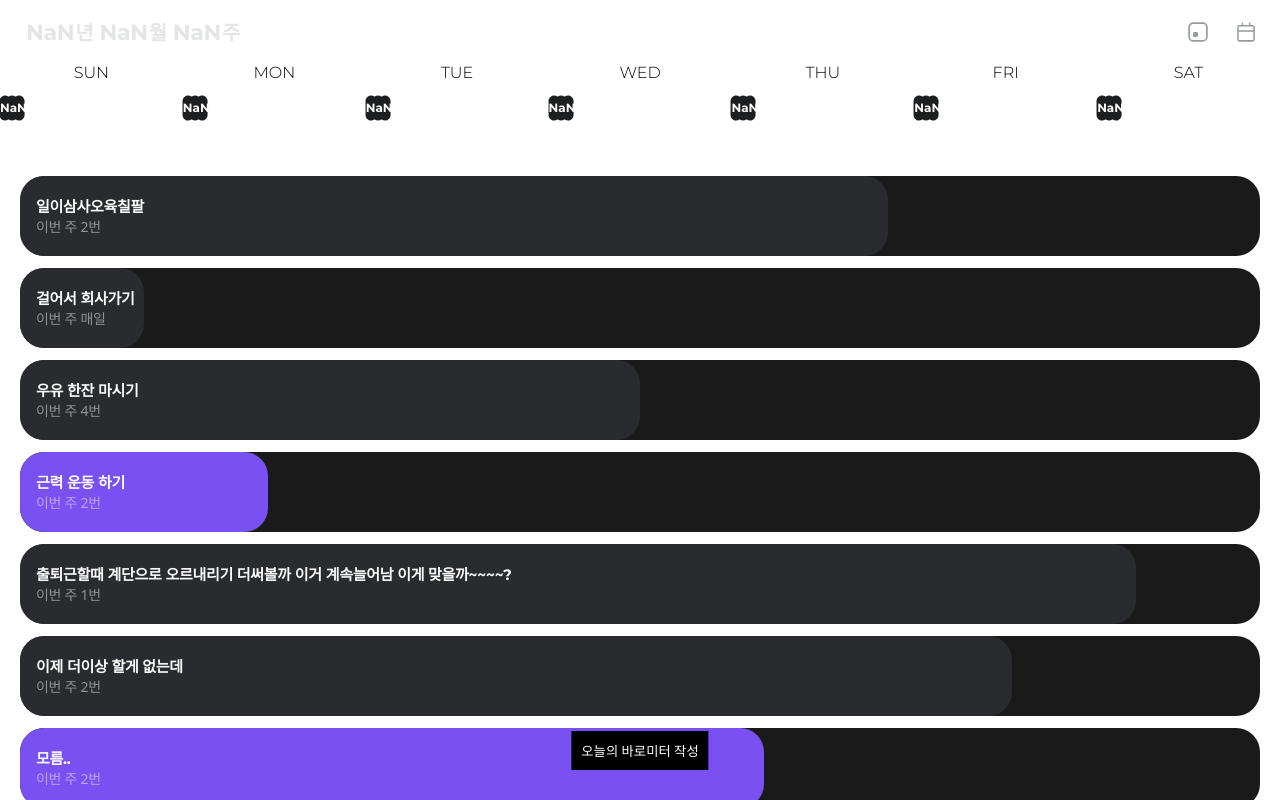
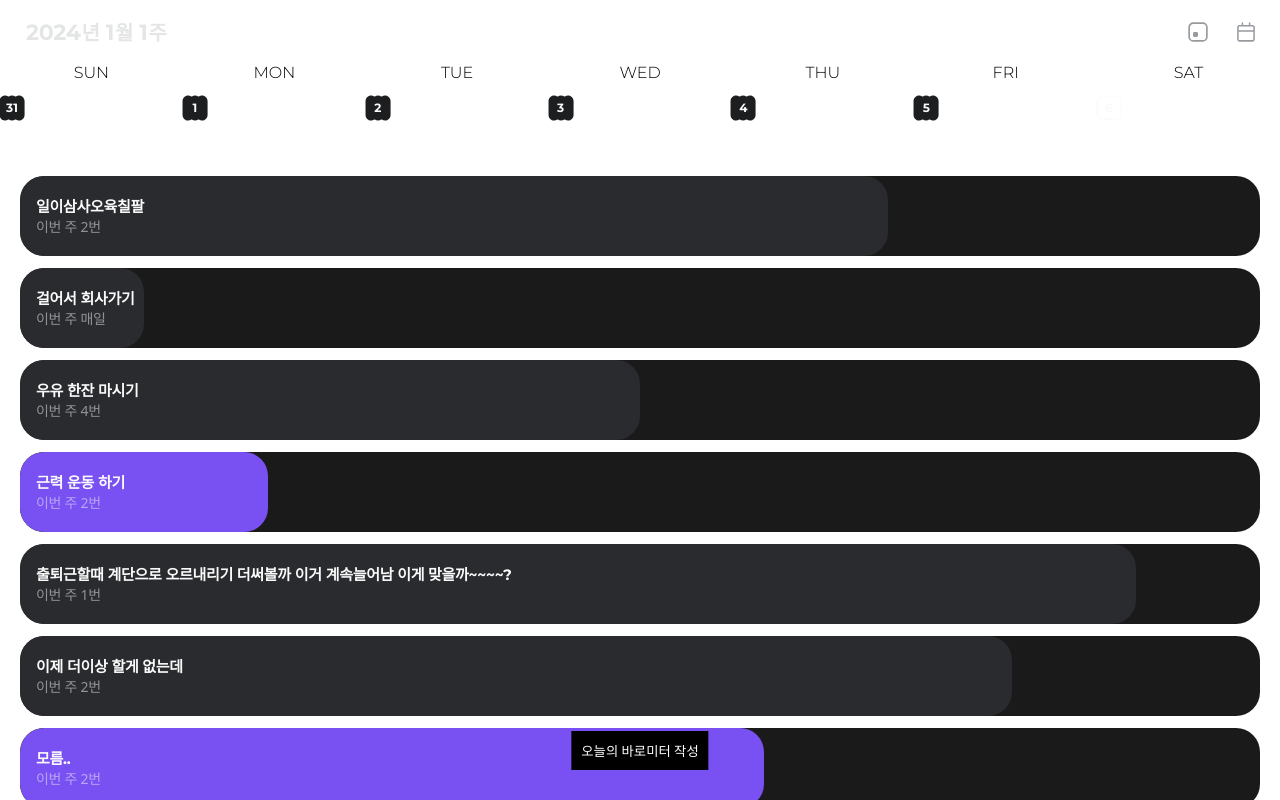
Before and after one commit to baro-meter/barometer-frontend, a Next.js app in the folder web/: page /calendar/weekly in a window 1280 px wide. Built offline with nearby package versions, Linux system fonts and the light colour scheme.

Commit message:
weekly page 초기화 이슈 해결

```diff
--- a/web/src/pages/calendar/weekly.tsx
+++ b/web/src/pages/calendar/weekly.tsx
@@ -6,7 +6,6 @@ import React, { useCallback, useEffect, useState } from "react";
 import weekOfYear from "dayjs/plugin/weekOfYear";
 import weekYear from "dayjs/plugin/weekYear";
 import utc from "dayjs/plugin/utc";
-import timezone from "dayjs/plugin/timezone";
 import { useRouter } from "next/router";
 import { getFormatDayjs } from "utils/calendarUtil";
 import WeeklyList from "@/components/Calendar/WeeklyList";
@@ -14,7 +13,6 @@ import WeeklyList from "@/components/Calendar/WeeklyList";
 dayjs.extend(weekOfYear);
 dayjs.extend(weekYear);
 dayjs.extend(utc);
-dayjs.extend(timezone);
 
 interface WeeklyPageViewProps {
   year: number;
@@ -112,7 +110,7 @@ export const getServerSideProps = (context: GetServerSidePropsContext) => {
   const initDate = context.query.initDate ?? "";
   return {
     props: {
-      initDate: `${initDate}T00:00:00Z`,
+      initDate,
     },
   };
 };
```
